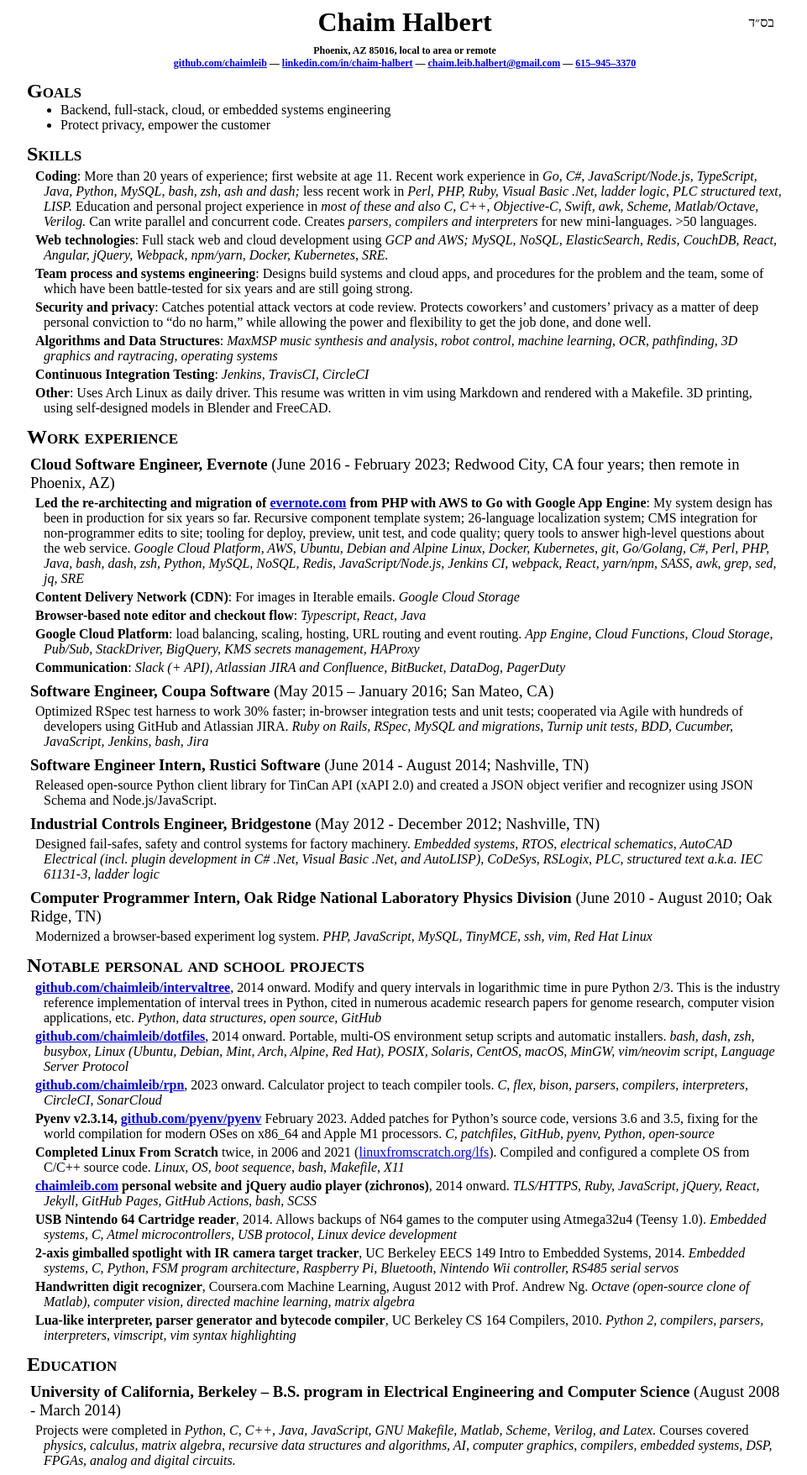
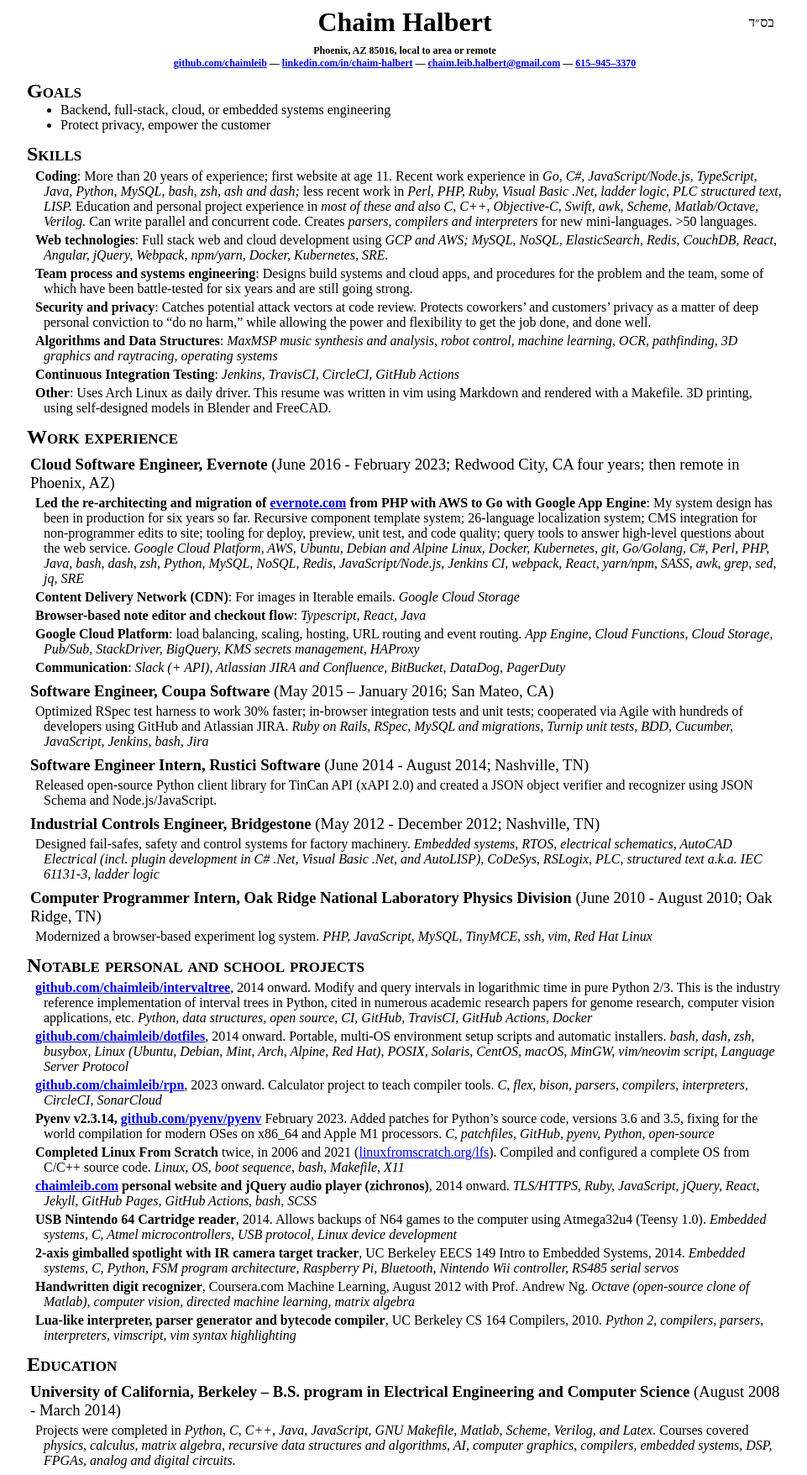
Before and after one commit to chaimleib/chaimleib.github.io, a Jekyll site: the page built from resume/index.html, in a window 1280 px wide. Shown: the whole page at 84% size, without its empty margins (158-1119 px from the left). Built offline with Jekyll 4.4.1, drawn with Linux system fonts in a browser that asks for light colours.

Commit message:
resume: GitHub Actions for CI and intervaltree

```diff
--- a/_layouts/resume.html
+++ b/_layouts/resume.html
@@ -3,7 +3,7 @@
   <meta charset="utf-8"/>
   <meta name="generator" content="pandoc"/>
   <meta name="viewport" content="width=device-width, initial-scale=1.0, user-scalable=yes"/>
-  <meta name="revised" content="Chaim Halbert, 2023-03-26 22:52-0700"/>
+  <meta name="revised" content="Chaim Halbert, 2023-03-26 23:11-0700"/>
   <title>Chaim Halbert</title>
   <style>
     code{white-space: pre-wrap;}
@@ -184,7 +184,7 @@
 synthesis and analysis, robot control, machine learning, OCR,
 pathfinding, 3D graphics and raytracing, operating systems</em></p>
 <p><strong>Continuous Integration Testing</strong>: <em>Jenkins,
-TravisCI, CircleCI</em></p>
+TravisCI, CircleCI, GitHub Actions</em></p>
 <p><strong>Other</strong>: Uses Arch Linux as daily driver. This resume
 was written in vim using Markdown and rendered with a Makefile. 3D
 printing, using self-designed models in Blender and FreeCAD.</p>
@@ -246,7 +246,8 @@
 Python 2/3. This is the industry reference implementation of interval
 trees in Python, cited in numerous academic research papers for genome
 research, computer vision applications, etc. <em>Python, data
-structures, open source, GitHub</em></p>
+structures, open source, CI, GitHub, TravisCI, GitHub Actions,
+Docker</em></p>
 <p><strong><a href="https://github.com/chaimleib/dotfiles">github.com/chaimleib/dotfiles</a></strong>,
 2014 onward. Portable, multi-OS environment setup scripts and automatic
 installers. <em>bash, dash, zsh, busybox, Linux (Ubuntu, Debian, Mint,
```
